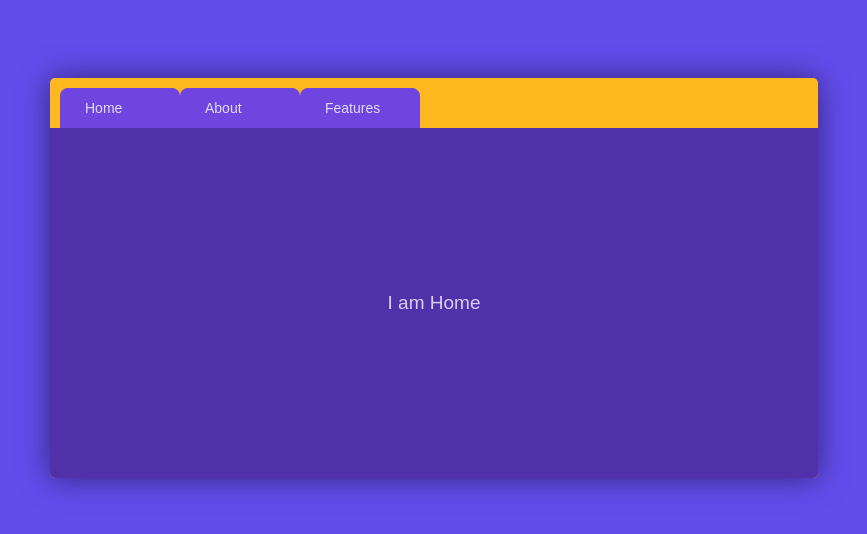
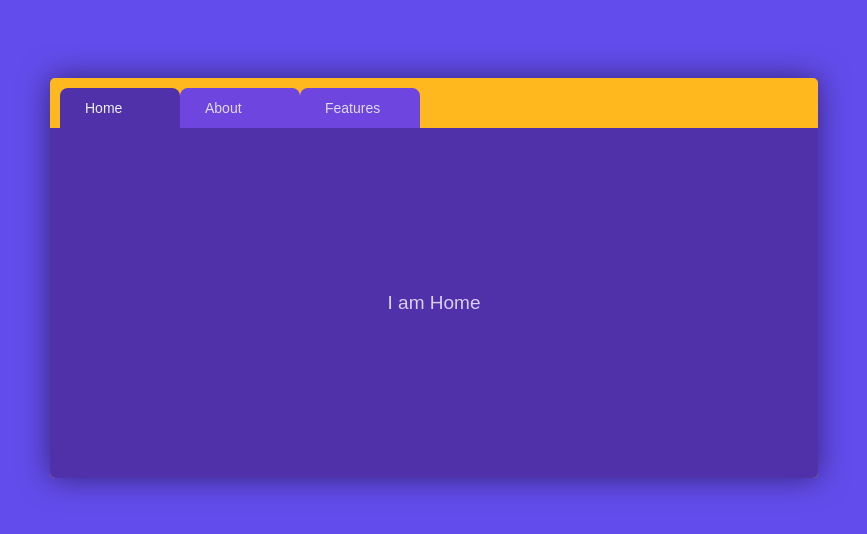
Before and after one commit to thatPranav/highlight-tabs-react, a React (Create React App) app: page / in a window 1280 px wide. Shown: the part 122-656 px from the top of the page, without its empty margins (206-1073 px from the left). Built offline with nearby package versions, Linux system fonts and the light colour scheme; the HTML template or start-up script is replaced by a standard one.

Commit message:
Added NavLink for activeClassName feature

```diff
--- a/src/App.js
+++ b/src/App.js
@@ -3,7 +3,8 @@ import {
   BrowserRouter as Router,
   Switch,
   Route,
-  Link
+  Link,
+  NavLink
 } from "react-router-dom";
 import './App.css';
 import Tab from "./components/Tab"
@@ -18,13 +19,13 @@ function App() {
         <div className="browser">
           <div className="tabs">
             <Tab>
-            <Link to="/">Home</Link>
+            <NavLink to="/" activeClassName="is-active" exact>Home</NavLink>
             </Tab>
             <Tab>
-              <Link to="/about">About</Link>
+              <NavLink to="/about" activeClassName="is-active">About</NavLink>
             </Tab>
             <Tab>
-              <Link to="/features">Features</Link>
+              <NavLink to="/features" activeClassName="is-active">Features</NavLink>
             </Tab>
           </div>
 
```
